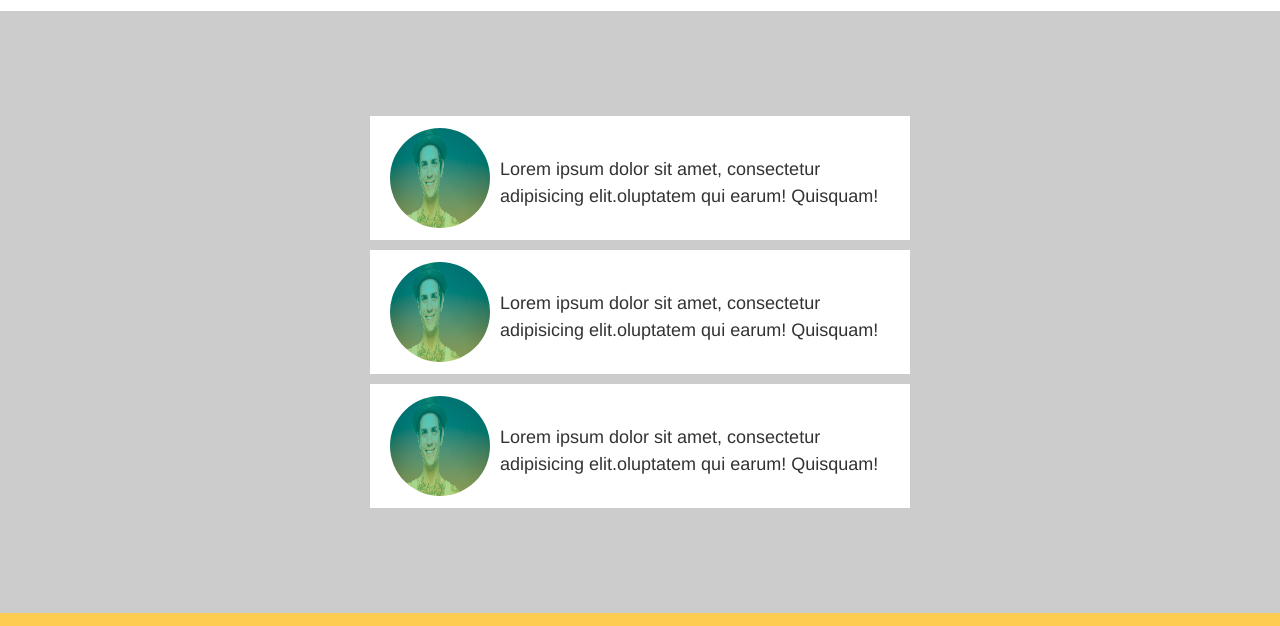
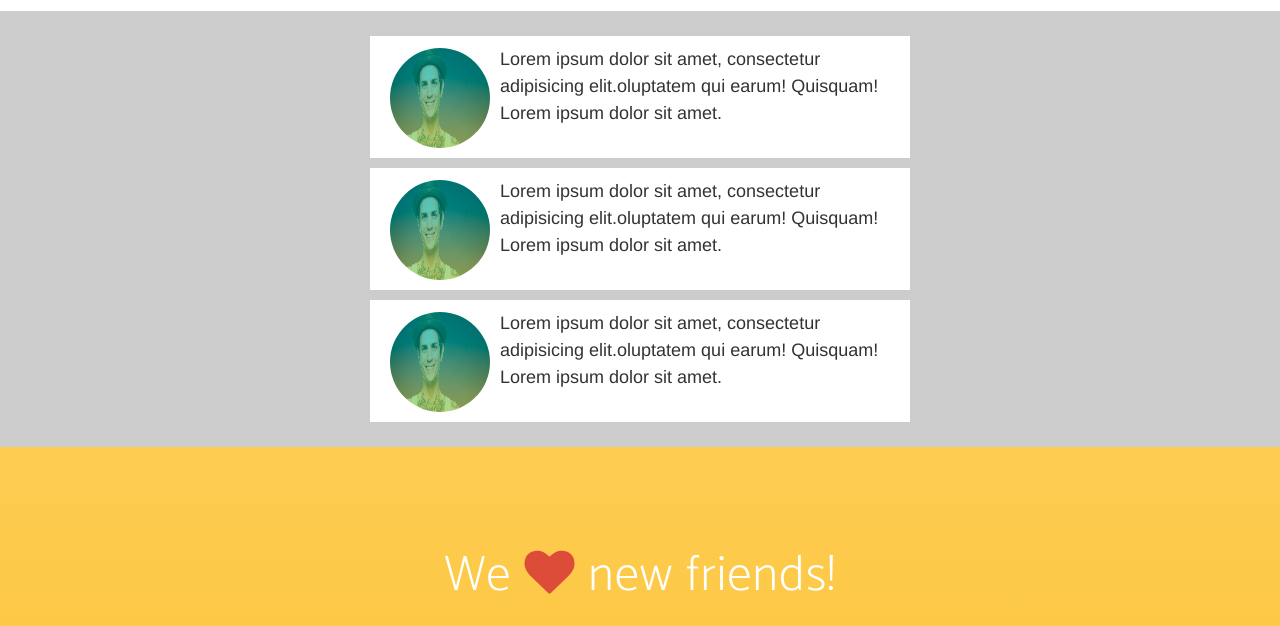
Before and after one commit to deividvs/PiggyBankerSite, a website: page index.html in a window 1280 px wide. Shown: the part 1480-2106 px from the top of the page. Drawn offline with nearby package versions, Linux system fonts and the light colour scheme; a web font is replaced by a local one.

Commit message:
fixed footer

```diff
--- a/css/main.css
+++ b/css/main.css
@@ -69,10 +69,11 @@ header{
 }
 
 #contact{
-  height: 300px!important;
+
 }
 
 .chatmessage{
+  padding:20px!important;
   background-color: #ccc;
 }
 
@@ -84,7 +85,6 @@ header{
 }
 
 .text-chat{
-  padding-top: 30px;
   margin-left: 10px;
 }
 
--- a/index.html
+++ b/index.html
@@ -183,16 +183,17 @@
                     <div class="col-md-6">
                       <div class="col-md-12 conversarion">
                           <img src="img/background.png" height="100px" width="100px" class="img-circle">
-                          <p class="text-chat"> Lorem ipsum dolor sit amet, consectetur adipisicing elit.oluptatem qui earum! Quisquam!</p>
+                          <p class="text-chat"> Lorem ipsum dolor sit amet, consectetur adipisicing elit.oluptatem qui earum! Quisquam!
+                            Lorem ipsum dolor sit amet.</p>
                       </div>
                       <div class="col-md-12 conversarion">
                           <img src="img/background.png" height="100px" width="100px" class="img-circle">
-                          <p class="text-chat"> Lorem ipsum dolor sit amet, consectetur adipisicing elit.oluptatem qui earum! Quisquam!</p>
-                      </div>
+                          <p class="text-chat"> Lorem ipsum dolor sit amet, consectetur adipisicing elit.oluptatem qui earum! Quisquam!
+                            Lorem ipsum dolor sit amet.</p>  </div>
                       <div class="col-md-12 conversarion">
                           <img src="img/background.png" height="100px" width="100px" class="img-circle">
-                          <p class="text-chat"> Lorem ipsum dolor sit amet, consectetur adipisicing elit.oluptatem qui earum! Quisquam!</p>
-                      </div>
+                          <p class="text-chat"> Lorem ipsum dolor sit amet, consectetur adipisicing elit.oluptatem qui earum! Quisquam!
+                            Lorem ipsum dolor sit amet.</p></div>
                     </div>
                     <div class="col-md-3"></div>
                   </div>
```
